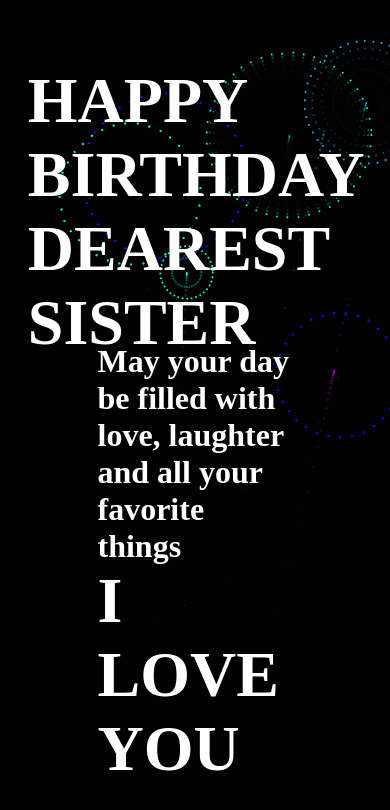
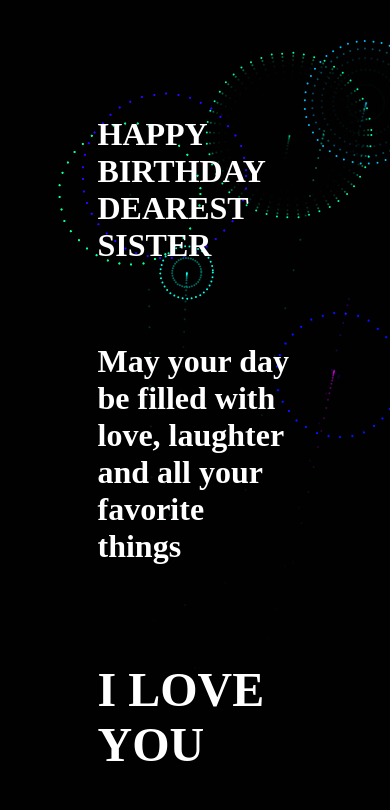
Before and after one commit to GOODBADBOY10/Sister, a plain HTML site: page Sister/index.html in a window 390 px wide. Drawn offline with Linux system fonts and the light colour scheme; animation ran at ten frames a second.

Commit message:
corrections

```diff
--- a/Sister/index.html
+++ b/Sister/index.html
@@ -1,5 +1,6 @@
 <!DOCTYPE html>
 <html lang="en">
+
 <head>
   <meta charset="UTF-8">
   <meta name="viewport" content="width=device-width, initial-scale=1.0">
@@ -10,7 +11,11 @@
       background: #020202;
       cursor: crosshair;
     }
-      canvas{display:block}
+
+    canvas {
+      display: block
+    }
+
     h1 {
       position: absolute;
       top: 20%;
@@ -23,6 +28,7 @@
       -webkit-user-select: none;
       user-select: none;
     }
+
     p {
       position: absolute;
       top: 50%;
@@ -35,6 +41,7 @@
       -webkit-user-select: none;
       user-select: none;
     }
+
     span {
       position: absolute;
       top: 80%;
@@ -47,8 +54,35 @@
       -webkit-user-select: none;
       user-select: none;
     }
+
+    @media (max-width: 430px) {
+      h1 {
+        top: 20%;
+        left: 50%;
+        transform: translate(-50%, -50%);
+        font-size: 2em;
+        font-weight: 900;
+      }
+
+      p {
+        top: 50%;
+        left: 50%;
+        transform: translate(-50%, -50%);
+        font-size: 2em;
+        font-weight: 900;
+      }
+
+      span {
+        top: 85%;
+        left: 50%;
+        transform: translate(-50%, -50%);
+        font-size: 3em;
+        font-weight: 800;
+      }
+    }
   </style>
 </head>
+
 <body>
   <h1>HAPPY BIRTHDAY DEAREST SISTER</h1>
   <p>May your day be filled with love, laughter and all your favorite things</p>
@@ -87,8 +121,8 @@ class Birthday {
         let x = evt.clientX || evt.touches && evt.touches[0].pageX
         let y = evt.clientY || evt.touches && evt.touches[0].pageY
 
-     let count = random(3,5)
-     for(let i = 0; i < count; i++) this.fireworks.push(new Firework(
+        let count = random(3, 5)
+        for (let i = 0; i < count; i++) this.fireworks.push(new Firework(
           random(this.spawnA, this.spawnB),
           this.height,
           x,
@@ -102,7 +136,7 @@ class Birthday {
 
       update(delta) {
         ctx.globalCompositeOperation = 'hard-light'
-    ctx.fillStyle = `rgba(20,20,20,${ 7 * delta })`
+        ctx.fillStyle = `rgba(20,20,20,${7 * delta})`
         ctx.fillRect(0, 0, this.width, this.height)
 
         ctx.globalCompositeOperation = 'lighter'
@@ -202,7 +236,7 @@ window.onresize = () => birthday.resize()
     document.onclick = evt => birthday.onClick(evt)
     document.ontouchstart = evt => birthday.onClick(evt);
 
-  (function loop(){
+    (function loop() {
       requestAnimationFrame(loop)
 
       let now = timestamp()
@@ -215,4 +249,5 @@ document.ontouchstart = evt => birthday.onClick(evt);
     })()
   </script>
 </body>
+
 </html>
```
Lines whose indentation alone changed are shown as unchanged.
